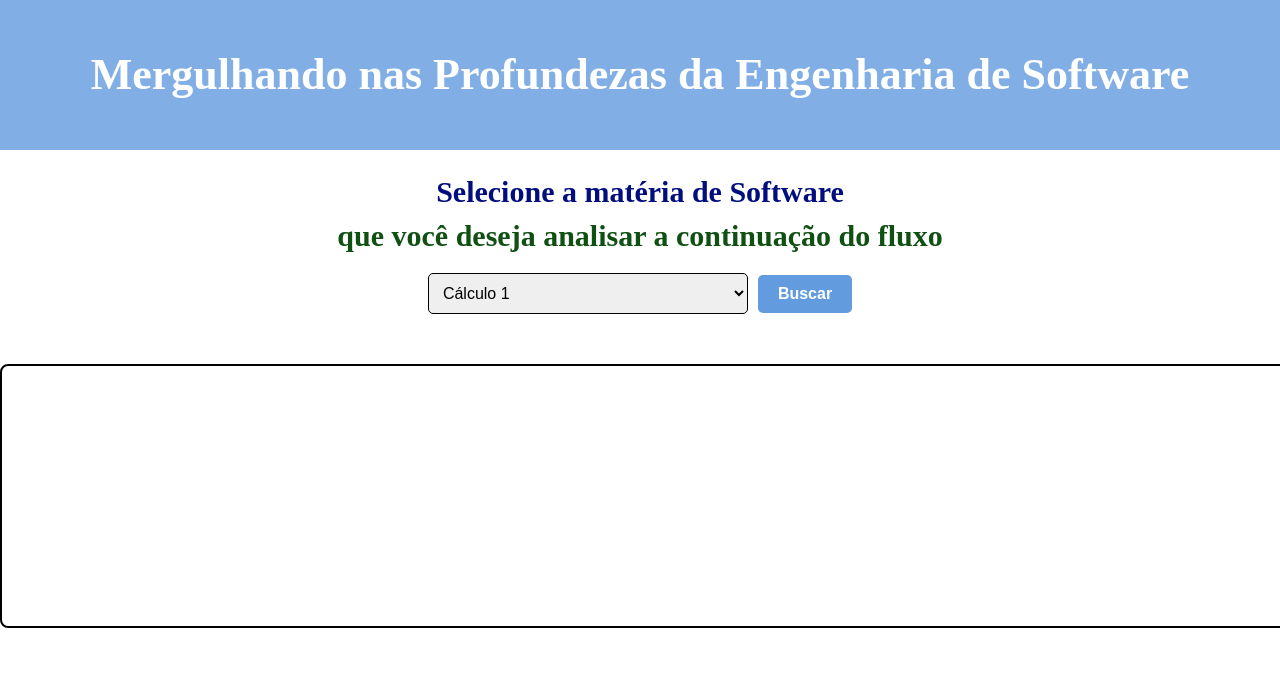
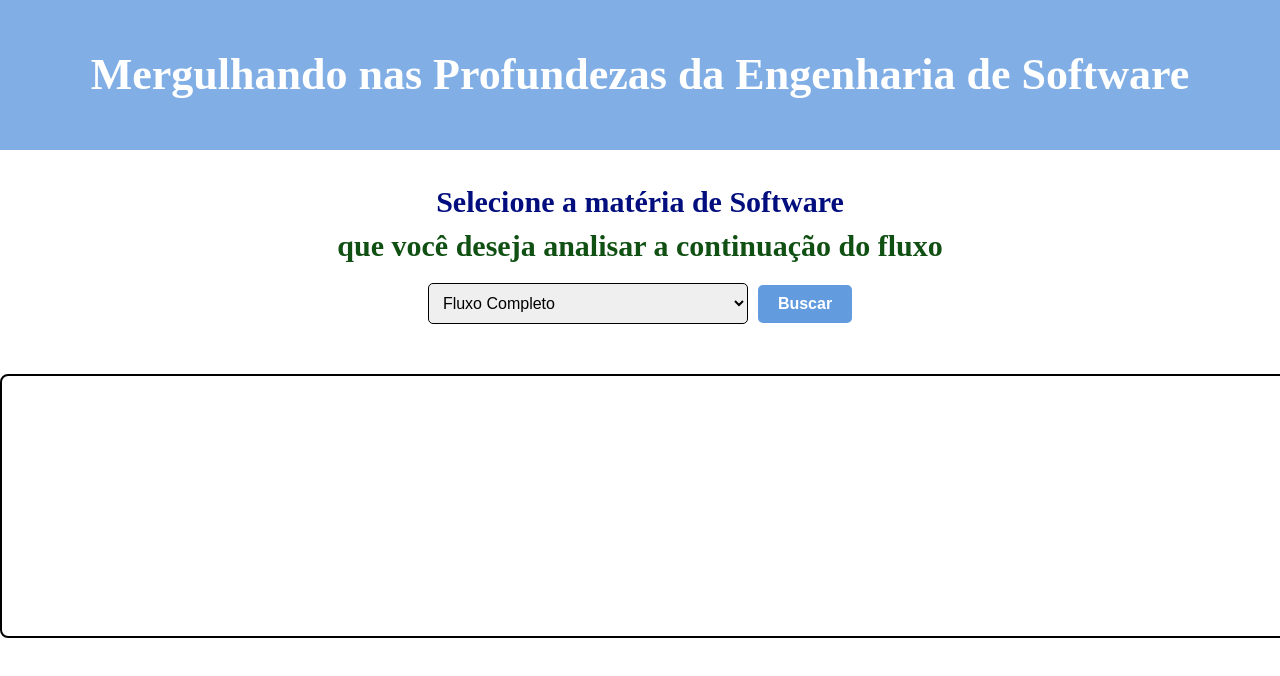
Before and after one commit to projeto-de-algoritmos/Grafos1_FluxoDeSoftware, a React (Create React App) app in the folder frontend/: page / in a window 1280 px wide. Shown: the top 676 px of the page. Built offline with nearby package versions, Linux system fonts and the light colour scheme.

Commit message:
Adicionando a opção de buscar o fluxo inteiro

```diff
--- a/frontend/src/App.css
+++ b/frontend/src/App.css
@@ -1,5 +1,6 @@
 .App {
   text-align: center;
+  overflow: hidden;
 }
 
 .App-logo {
@@ -32,6 +33,7 @@
 .body {
   text-align: center;
   margin-top: 25px;
+  overflow: hidden;
 }
 
 .centered-text {
@@ -58,7 +60,7 @@
   text-align: auto;
   margin-left: auto; /* Centraliza horizontalmente */
   margin-right: auto; /* Centraliza horizontalmente */
-  max-height: 200px;
+  max-height: 100vh;
   overflow-y: auto;
 }
 
@@ -80,6 +82,17 @@
   background-color: #0056b3; /* Cor de fundo alterada */
 }
 
+.graph {
+  display: flex;
+  flex-direction: column;
+  align-items: center; /* Centraliza horizontalmente */
+  justify-content: center; /* Centraliza verticalmente */
+  text-align: center; /* Centraliza o texto horizontalmente (opcional) */
+  height: 100%; /* Ocupa toda a altura do elemento pai (opcional) */
+}
+
+
+
 @keyframes App-logo-spin {
   from {
     transform: rotate(0deg);
--- a/frontend/src/BodyComponent.js
+++ b/frontend/src/BodyComponent.js
@@ -4,7 +4,8 @@ import grafo from './dfs';
 const BodyComponent = () => {
   const [vertices, setVertices] = useState([]); // Estado para armazenar os vértices do grafo
   const [opcaoSelecionada, setOpcaoSelecionada] = useState('');
-  const [dfsOutput, setDfsOutput] = useState(''); // Estado para armazenar a saída da função grafo.dfs()
+  const [dfsOutput, setDfsOutput] = useState('');
+
 
   useEffect(() => {
     const grafoVertices = grafo.getVertices();
@@ -30,18 +31,24 @@ const BodyComponent = () => {
   };
 
   const handleSearchClick = () => {
-    // Aqui você pode adicionar a lógica para lidar com a busca
-    console.log("Botão de busca clicado. Opção selecionada:", opcaoSelecionada);
+    // ...
 
-    // Chame a função grafo.dfs() e armazene a saída em uma variável
+    if (opcaoSelecionada) {
+      // Se uma opção estiver selecionada, chame a função grafo.dfs() com a opção selecionada
       const output = grafo.dfs(opcaoSelecionada);
 
-    // Exiba a saída no console
-    console.log("Saída da função dfs():", output);
+      // Atualize o estado com a estrutura de dados do grafo
+      setDfsOutput(output);
+    } else {
+      // Se nenhuma opção estiver selecionada, exiba o grafo completo
+      const grafoCompleto = grafo.dfs(); // Chame grafo.dfs() sem argumentos para exibir o grafo completo
 
-    // Atualize o estado com a saída
-    setDfsOutput(output);
+      // Atualize o estado com a estrutura de dados do grafo completo
+      setDfsOutput(grafoCompleto);
+    }
   };
+
+
 
   return (
     <div className="body">
@@ -49,6 +56,7 @@ const BodyComponent = () => {
       <p style={p2Style} className="centered-text"><strong>que você deseja analisar a continuação do fluxo</strong></p>
 
       <select className="custom-select" value={opcaoSelecionada} onChange={handleSelectChange}>
+      <option value="">Fluxo Completo</option> {/* Opção padrão */}
         {vertices.map((vertice, index) => (
           <option key={index} value={vertice}>
             {vertice}
@@ -61,11 +69,15 @@ const BodyComponent = () => {
       <div className="rounded-box">
   {/* Exiba a saída da função dfs() aqui */}
   {dfsOutput && (
-          <div>
-            <pre>{dfsOutput}</pre>
+    <div className="graph">
+      {dfsOutput.split('\n').map((line, index) => (
+        <div key={index}>{line}</div>
+      ))}
     </div>
   )}
 </div>
+
+
     </div>
   );
 };
--- a/frontend/src/dfs.js
+++ b/frontend/src/dfs.js
@@ -11,6 +11,7 @@ class Grafo {
       }
     }
 
+
     addAresta(primeiroNo, segundoNo) { // Adiciona uma aresta entre dois nós.
      // Verifica se ambos os nós existem na lista de adjacência.
       if (!this.listaDeAdjacencia.has(primeiroNo) || !this.listaDeAdjacencia.has(segundoNo)) {
@@ -20,9 +21,22 @@ class Grafo {
       this.listaDeAdjacencia.get(primeiroNo).push(segundoNo); // Adiciona vertice2 à lista de vizinhos de vertice1.
     }
 
+    dfsGrafoInteiro() {
+      const todosVertices = Array.from(this.listaDeAdjacencia.keys()); // Obtém todos os vértices do grafo
+      const todosCaminhos = [];
+
+      for (const vertice of todosVertices) {
+        const caminho = this.dfs(vertice, new Set(), []);
+        todosCaminhos.push(caminho);
+      }
+
+      return todosCaminhos.join('\n'); // Retorna todos os caminhos separados por quebras de linha
+    }
+
+
     dfs(noDePartida, visitados = new Set(), path = []) {
       if (!this.listaDeAdjacencia.has(noDePartida)) {
-        throw new Error("O nó de partida deve existir no grafo.");
+        return this.dfsGrafoInteiro();
       }
 
       visitados.add(noDePartida);
```
Lines whose indentation alone changed are shown as unchanged.
